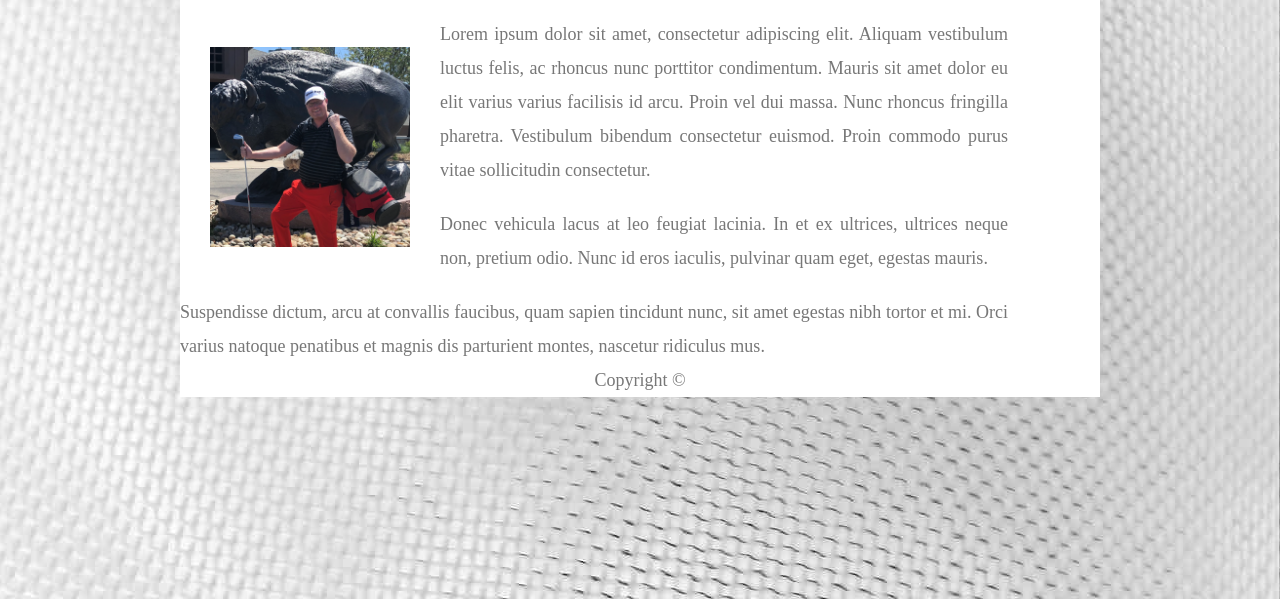
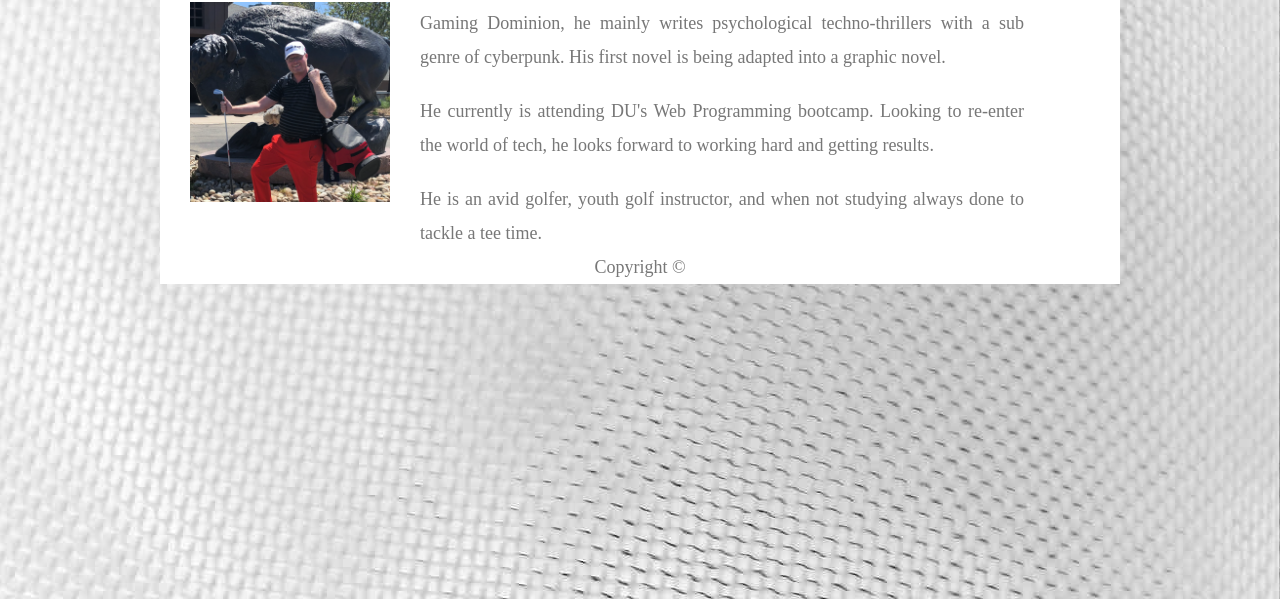
Before and after one commit to benjaminwulf/Basic-Portfolio, a plain HTML site: page index.html in a window 1280 px wide. Shown: the part 201-800 px from the top of the page. Drawn offline with Linux system fonts and the light colour scheme.

```diff
--- a/assets/css/style.css
+++ b/assets/css/style.css
@@ -1,7 +1,6 @@
 body {
     position:relative;
     margin:0 auto;
-    width:960px;
     background-image: url("../images/bg_gray.jpg");
     background-repeat: no-repeat;
     background-position: right top;
@@ -12,22 +11,23 @@ body {
     font-size: 18px;
     line-height: 34px;
     color: #777;
-    padding: 20px;
 }
 
 * {
     box-sizing: border-box;
-    /* margin:0; */
-    /* padding:0; */
 }
 
 /* General */
 .container {
     width: 100%;
-    max-width: 960;
     margin: 0 auto;
     clear: both;
     background-color: #fff;
+}
+
+#main-container {
+    width: 100%;
+    max-width: 960px;
 }
 
 h1,
@@ -60,7 +60,6 @@ h1 {
 
 #master {
     width: 100%;
-    max-width: 960px;
     height: 80px;
     background-color: #fff;
 }
--- a/index.html
+++ b/index.html
@@ -3,6 +3,7 @@
     <head>
         <meta charset="UTF-8">
         <title>About Me</title>
+        <link rel="stylesheet" type="text/css" href="assets/css/reset.css">
         <link rel="stylesheet" type="text/css" href="assets/css/style.css">
     </head>
 
@@ -23,11 +24,11 @@
                 <h1>About Me</h1>
                 <img src="assets/images/bio_picture.png" class="image" alt="Benji's Bio Picture">
 
-                <p>Lorem ipsum dolor sit amet, consectetur adipiscing elit. Aliquam vestibulum luctus felis, ac rhoncus nunc porttitor condimentum. Mauris sit amet dolor eu elit varius varius facilisis id arcu. Proin vel dui massa. Nunc rhoncus fringilla pharetra. Vestibulum bibendum consectetur euismod. Proin commodo purus vitae sollicitudin consectetur.</p>
+                <p>Benjamin Wulf is a System Administrator turned fiction writer. Author of Shell Gaming Dominion, he mainly writes psychological techno-thrillers with a sub genre of cyberpunk. His first novel is being adapted into a graphic novel.</p>
 
-                <p>Donec vehicula lacus at leo feugiat lacinia. In et ex ultrices, ultrices neque non, pretium odio. Nunc id eros iaculis, pulvinar quam eget, egestas mauris.</p>
+                <p>He currently is attending DU's Web Programming bootcamp. Looking to re-enter the world of tech, he looks forward to working hard and getting results.</p>
 
-                <p>Suspendisse dictum, arcu at convallis faucibus, quam sapien tincidunt nunc, sit amet egestas nibh tortor et mi. Orci varius natoque penatibus et magnis dis parturient montes, nascetur ridiculus mus.</p>
+                <p>He is an avid golfer, youth golf instructor, and when not studying always done to tackle a tee time.</p>
             </section>
             <footer>
                 <div class="container">
```
